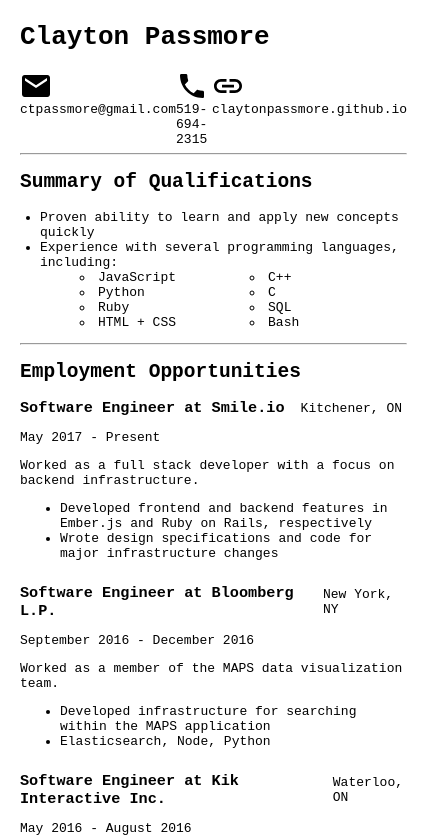
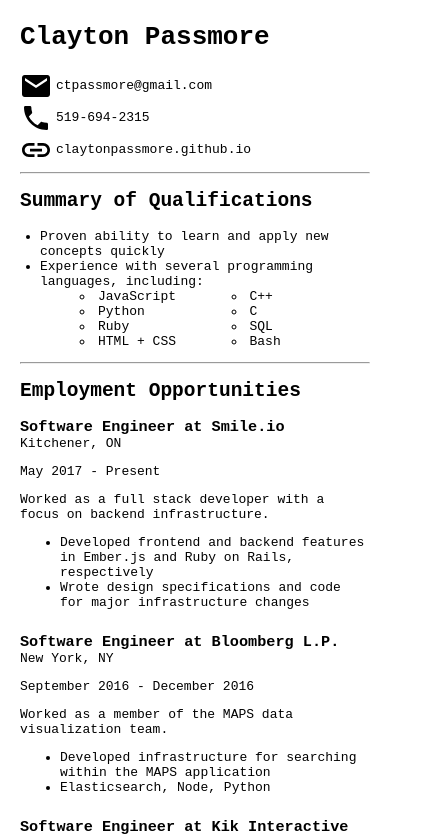
Before and after one commit to ClaytonPassmore/resume, a React (Create React App) app: page / in a window 390 px wide. Shown: the top 837 px of the page, 427 px wide, since content can reach past the window. Built offline with nearby package versions, Linux system fonts and the light colour scheme.

Commit message:
Make style mobile friendly

```diff
--- a/src/style/ContactList.css
+++ b/src/style/ContactList.css
@@ -1,5 +1,12 @@
 .contact-list {
   display: flex;
   flex-direction: row;
+  flex-wrap: wrap;
   justify-content: space-between;
 }
+
+@media (max-width: 550px) {
+  .contact-list {
+    flex-direction: column;
+  }
+}
--- a/src/style/Experience.css
+++ b/src/style/Experience.css
@@ -5,13 +5,14 @@
 .experience-header {
   display: flex;
   flex-direction: row;
+  flex-wrap: wrap;
 }
 
 .experience-header-title {
   margin: 0;
+  padding-right: 0.75rem;
 }
 
 .experience-header-location {
   align-self: center;
-  padding-left: 1rem;
 }
```
